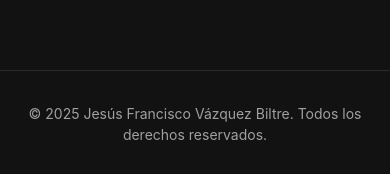
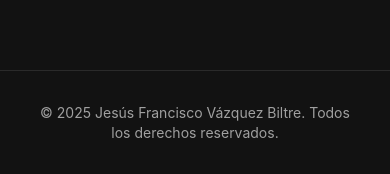
Before and after one commit to jesusfvb/portfolio, a React (Vite) app: page / in a window 390 px wide. Shown: the part 5708-5882 px from the top of the page. Built offline with nearby package versions, Linux system fonts and the light colour scheme.

Commit message:
refactor(styles): Remove unused CSS file and update layout styles in HTML and App component for better responsiveness and consistency with Tailwind CSS

```diff
--- a/index.html
+++ b/index.html
@@ -1,12 +1,12 @@
 <!doctype html>
-<html lang="en">
+<html lang="en" class="scroll-smooth">
   <head>
     <meta charset="UTF-8" />
     <link rel="icon" type="image/svg+xml" href="/vite.svg" />
     <meta name="viewport" content="width=device-width, initial-scale=1.0" />
     <title>porfolio_jesusfvb</title>
   </head>
-  <body>
+  <body class="m-0 min-w-[320px] min-h-screen overflow-x-hidden text-white bg-[#121212]">
     <div id="root"></div>
     <script type="module" src="/src/main.tsx"></script>
   </body>
--- a/src/App.tsx
+++ b/src/App.tsx
@@ -4,21 +4,20 @@ import About from '@/presentation/components/sections/About'
 import Projects from '@/presentation/components/sections/Projects'
 import Skills from '@/presentation/components/sections/Skills'
 import Contact from '@/presentation/components/sections/Contact'
-import '@/presentation/styles/App.css'
 
 function App() {
   return (
-    <div className="App">
+    <div className="w-full min-h-screen">
       <Header />
-      <main>
+      <main className="w-full">
         <Hero />
         <About />
         <Projects />
         <Skills />
         <Contact />
       </main>
-      <footer className="footer">
-        <div className="container">
+      <footer className="py-8 text-center border-t border-white/10 text-[#a0a0a0] text-sm">
+        <div className="max-w-[1200px] mx-auto px-8 md:px-4">
           <p>&copy; {new Date().getFullYear()} Jesús Francisco Vázquez Biltre. Todos los derechos reservados.</p>
         </div>
       </footer>
--- a/src/domain/constants/contact.constants.tsx
+++ b/src/domain/constants/contact.constants.tsx
@@ -1,5 +1,4 @@
 import { FaGithub, FaLinkedin } from 'react-icons/fa';
-import { HiMail } from 'react-icons/hi';
 import type { SocialLink } from '../interfaces/contact.interface';
 
 export const EMAIL_ADDRESS = 'jfvazquezbiltre@gmail.com';
--- a/src/presentation/styles/App.css
+++ /dev/null
@@ -1,8 +0,0 @@
-.App {
-  width: 100%;
-  min-height: 100vh;
-}
-
-main {
-  width: 100%;
-}
--- a/src/presentation/styles/index.css
+++ b/src/presentation/styles/index.css
@@ -1,7 +1,7 @@
 @import "tailwindcss";
 
 :root {
-  /* Colores principales */
+  /* Colores principales - se mantienen para compatibilidad con componentes CSS */
   --primary-color: #6366f1;
   --secondary-color: #8b5cf6;
   --accent-color: #ec4899;
@@ -16,26 +16,10 @@
 
   /* Bordes */
   --border-color: rgba(255, 255, 255, 0.1);
-
-  /* Fuentes */
-  font-family: 'Inter', system-ui, -apple-system, BlinkMacSystemFont, 'Segoe UI', Roboto, Oxygen, Ubuntu, Cantarell, sans-serif;
-  line-height: 1.5;
-  font-weight: 400;
-
-  /* Configuración */
-  color-scheme: dark;
-  color: var(--text-primary);
-  background-color: var(--bg-primary);
-
-  font-synthesis: none;
-  text-rendering: optimizeLegibility;
-  -webkit-font-smoothing: antialiased;
-  -moz-osx-font-smoothing: grayscale;
 }
 
+/* Reset básico - Tailwind ya incluye la mayoría, solo agregamos lo específico */
 * {
-  margin: 0;
-  padding: 0;
   box-sizing: border-box;
 }
 
@@ -44,12 +28,15 @@ html {
 }
 
 body {
-  margin: 0;
-  min-width: 320px;
-  min-height: 100vh;
-  overflow-x: hidden;
+  font-family: 'Inter', system-ui, -apple-system, BlinkMacSystemFont, 'Segoe UI', Roboto, Oxygen, Ubuntu, Cantarell, sans-serif;
+  color-scheme: dark;
+  font-synthesis: none;
+  text-rendering: optimizeLegibility;
+  -webkit-font-smoothing: antialiased;
+  -moz-osx-font-smoothing: grayscale;
 }
 
+/* Container class - se mantiene porque los componentes aún la usan */
 .container {
   max-width: 1200px;
   margin: 0 auto;
@@ -62,6 +49,7 @@ body {
   }
 }
 
+/* Links base - se pueden sobrescribir en componentes con Tailwind */
 a {
   color: var(--primary-color);
   text-decoration: none;
@@ -75,11 +63,3 @@ a:hover {
 button {
   font-family: inherit;
 }
-
-.footer {
-  padding: 2rem 0;
-  text-align: center;
-  border-top: 1px solid var(--border-color);
-  color: var(--text-secondary);
-  font-size: 0.875rem;
-}
```
